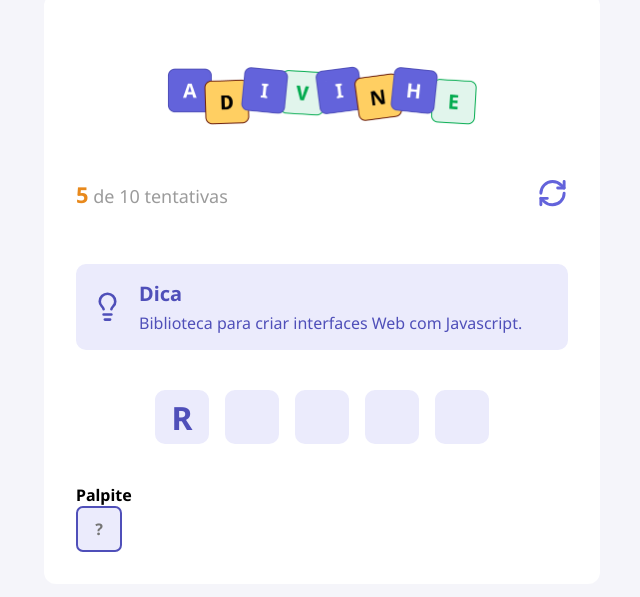
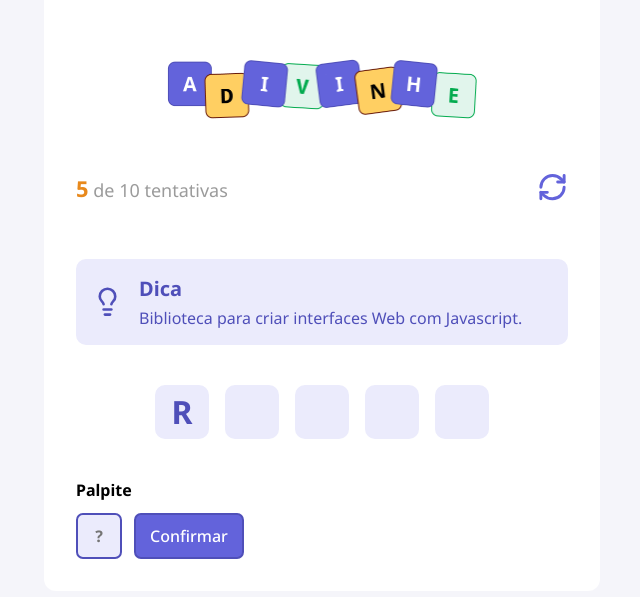
Before and after one commit to keewonf/guessing, a React (Vite) app: page / in a window 1280 px wide. Shown: the part 111-708 px from the top of the page, without its empty margins (318-958 px from the left). Built offline with nearby package versions, Linux system fonts and the light colour scheme.

Commit message:
feat: add reusable Button component and integrate guess action layout

```diff
--- a/src/App.tsx
+++ b/src/App.tsx
@@ -1,4 +1,5 @@
 import styles from "./app.module.css";
+import { Button } from "./components/Button";
 
 import { Header } from "./components/Header";
 import { Input } from "./components/Input";
@@ -26,8 +27,10 @@ function App() {
 
         <h4>Palpite</h4>
 
-        <div>
-          <Input autoFocus maxLength={1} placeholder="?"/>
+        <div className={styles.guess}>
+          <Input autoFocus maxLength={1} placeholder="?" />
+          <Button>
+            Confirmar </Button>
         </div>
       </main>
     </div>
--- a/src/app.module.css
+++ b/src/app.module.css
@@ -27,3 +27,10 @@
 
   margin: 2.5rem 0;
 }
+
+.guess {
+  display: flex;
+  gap: 0.75rem;
+
+  margin-top: 0.75rem;
+}
--- /dev/null
+++ b/src/components/Button/index.tsx
@@ -0,0 +1,7 @@
+import styles from "./styles.module.css";
+
+type ButtonProps = React.ComponentProps<"button">;
+
+export function Button({ children, ...rest }: ButtonProps) {
+  return <button className={styles.button} {...rest}>{children}</button>;
+}
--- /dev/null
+++ b/src/components/Button/styles.module.css
@@ -0,0 +1,14 @@
+.button {
+  height: 2.875rem;
+  border-radius: 0.43rem;
+
+  background-color: var(--bg-color-secondary);
+  border: 2px solid var(--purple-300);
+  color: #ffffff;
+
+  padding-inline: 0.875rem;
+  font-size: 1rem;
+  font-weight: 500;
+  line-height: auto;
+  letter-spacing: 0;
+}
--- a/src/global.css
+++ b/src/global.css
@@ -26,6 +26,7 @@ input {
 }
 
 button {
+  font-family: "Noto Sans", serif;
   cursor: pointer;
   transition: filter 0.2s;
 }
```
